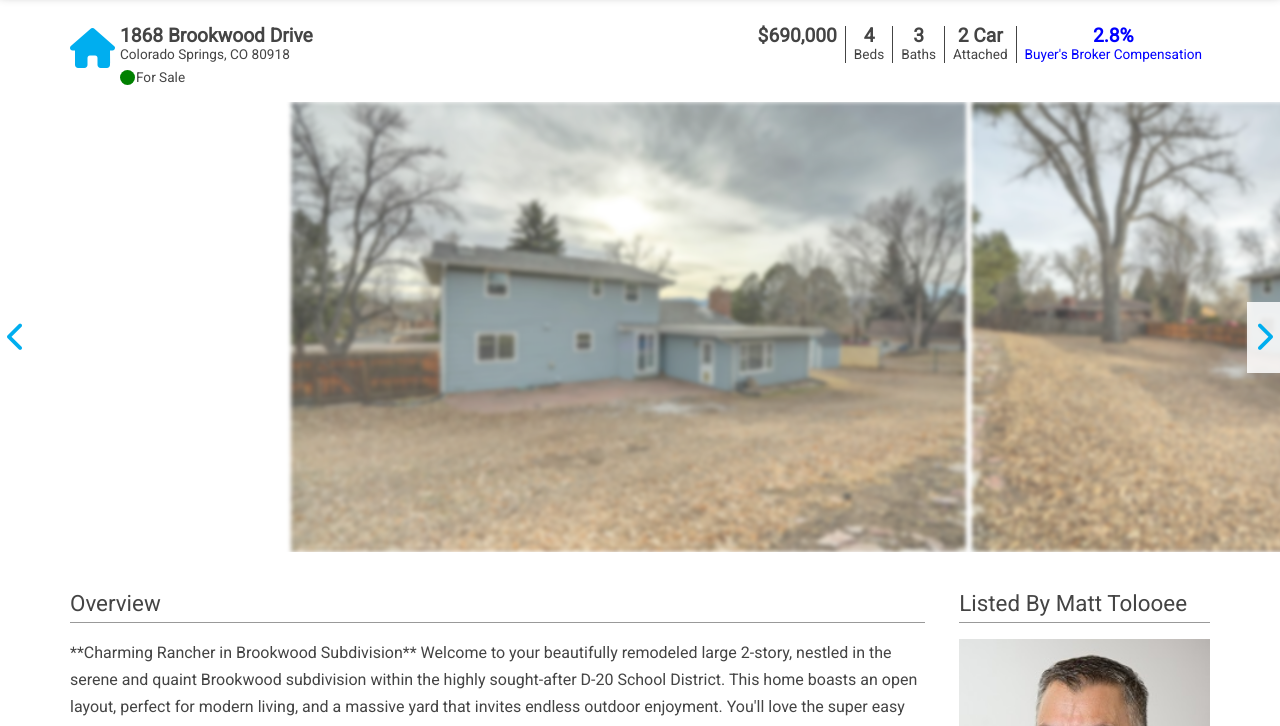
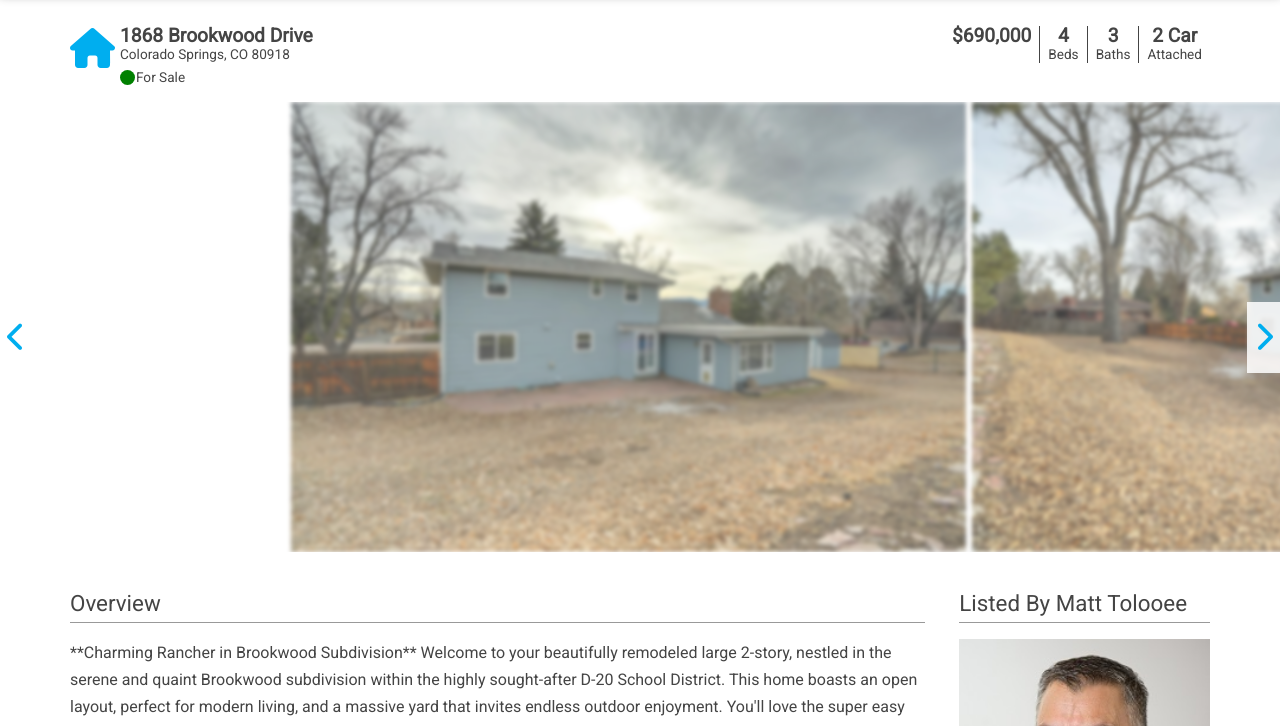
Before and after one commit to kaivont85/1868-brookwood-dr, a plain HTML site: page index.html in a window 1280 px wide. Shown: the part 74-800 px from the top of the page. Drawn offline with nearby package versions, Linux system fonts and the light colour scheme; some packages are replaced by stand-ins of ours.

Commit message:
taking off the commission verbiage

```diff
--- a/index.html
+++ b/index.html
@@ -83,11 +83,11 @@
               <small>Attached</small>
             </div>
         </div>
-        <div class="Commission Compensation">
+        <!-- <div class="Commission Compensation">
           <div class="padded-inner-container">
             <strong style="color: blue;">2.8%</strong>
             <small  style="color: blue;">Buyer's Broker Compensation</small>
-          </div>
+          </div> -->
       </div>
       </div>
       </div>
```
